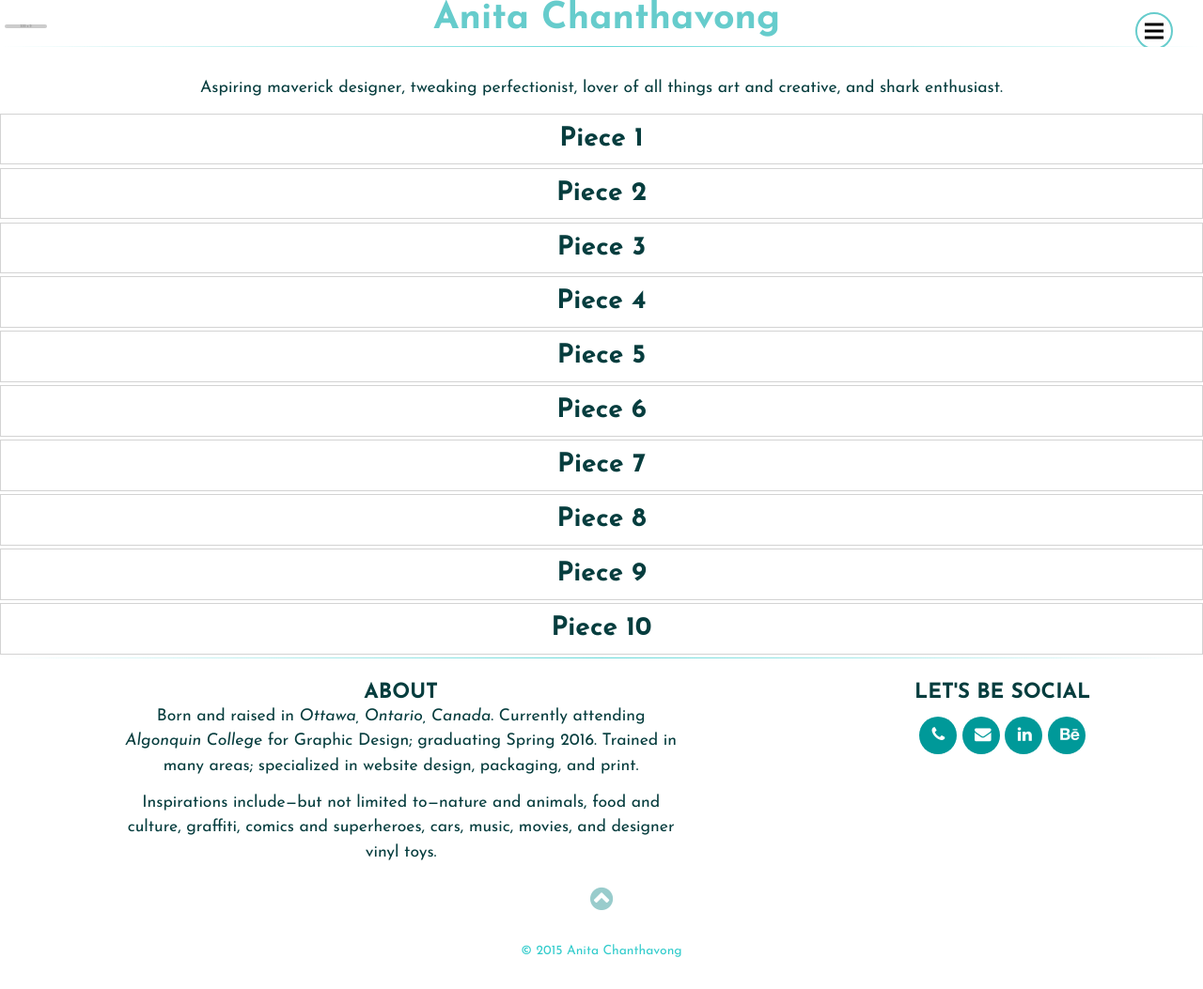
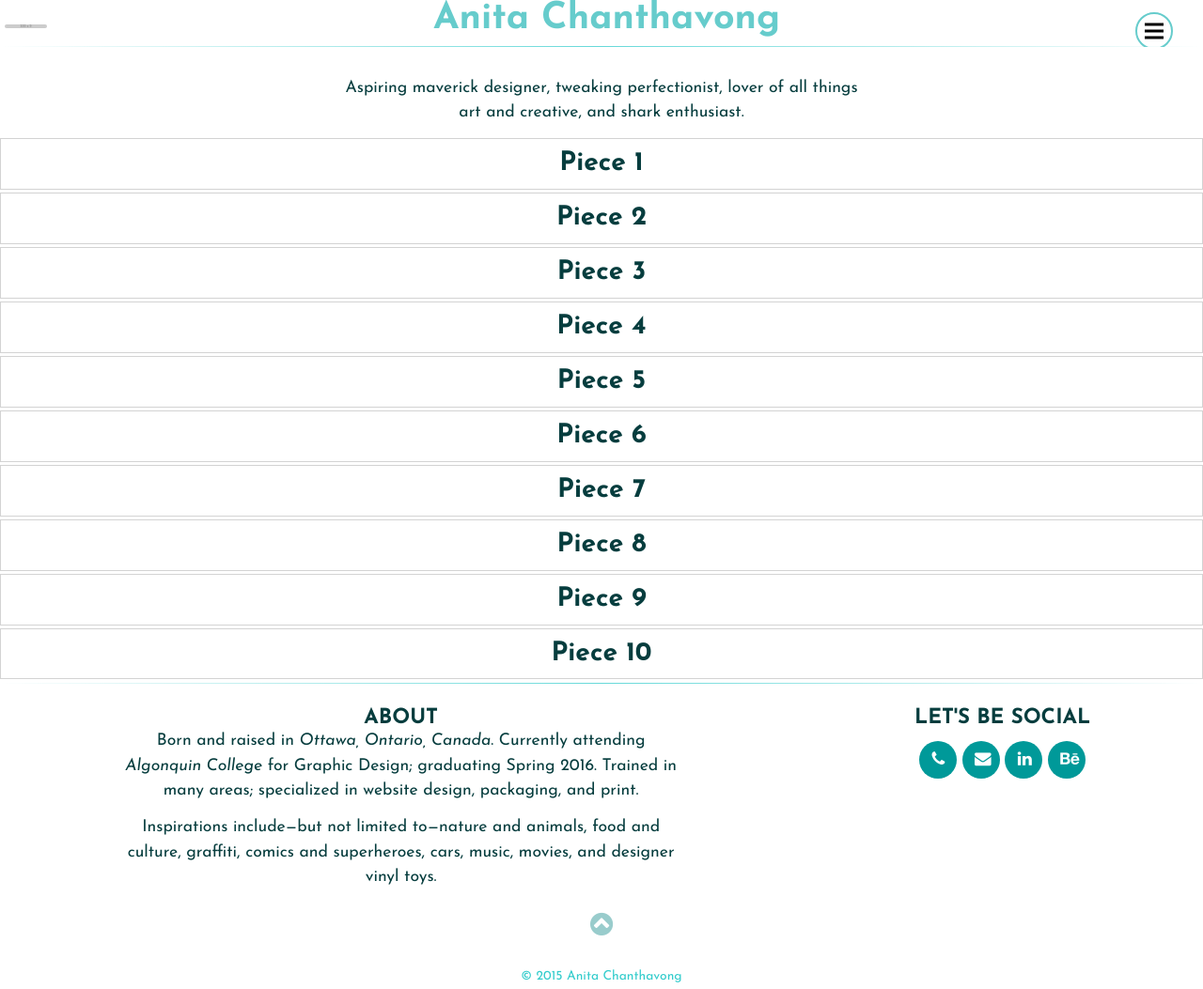
Before and after one commit to chan0345/portfolio, a Jekyll site: the page built from index.html, in a window 1280 px wide and 1053 px high. Shown: the whole window at 94% size. Built offline with Jekyll 4.4.1, drawn with Linux system fonts in a browser that asks for light colours; nearby versions of some CDN libraries.

Commit message:
intro P spacing changed

```diff
--- a/index.html
+++ b/index.html
@@ -4,7 +4,7 @@ title: Graphic Designer
 meta: A collection of works created by Anita Chanthavong.
 ---
 <div class="unit gutter">
-  <p class="push-half unit-xs-1 unit-s-1 unit-m-1">Aspiring maverick designer, tweaking perfectionist, lover of all things art and creative, and shark enthusiast.</p>
+  <p class="push-half unit-xs-1 unit-s-1 unit-m-2-3">Aspiring maverick designer, tweaking perfectionist, lover of all things art and creative, and shark enthusiast.</p>
 </div>
 
 {% for piece in site.data.pieces %}
```
